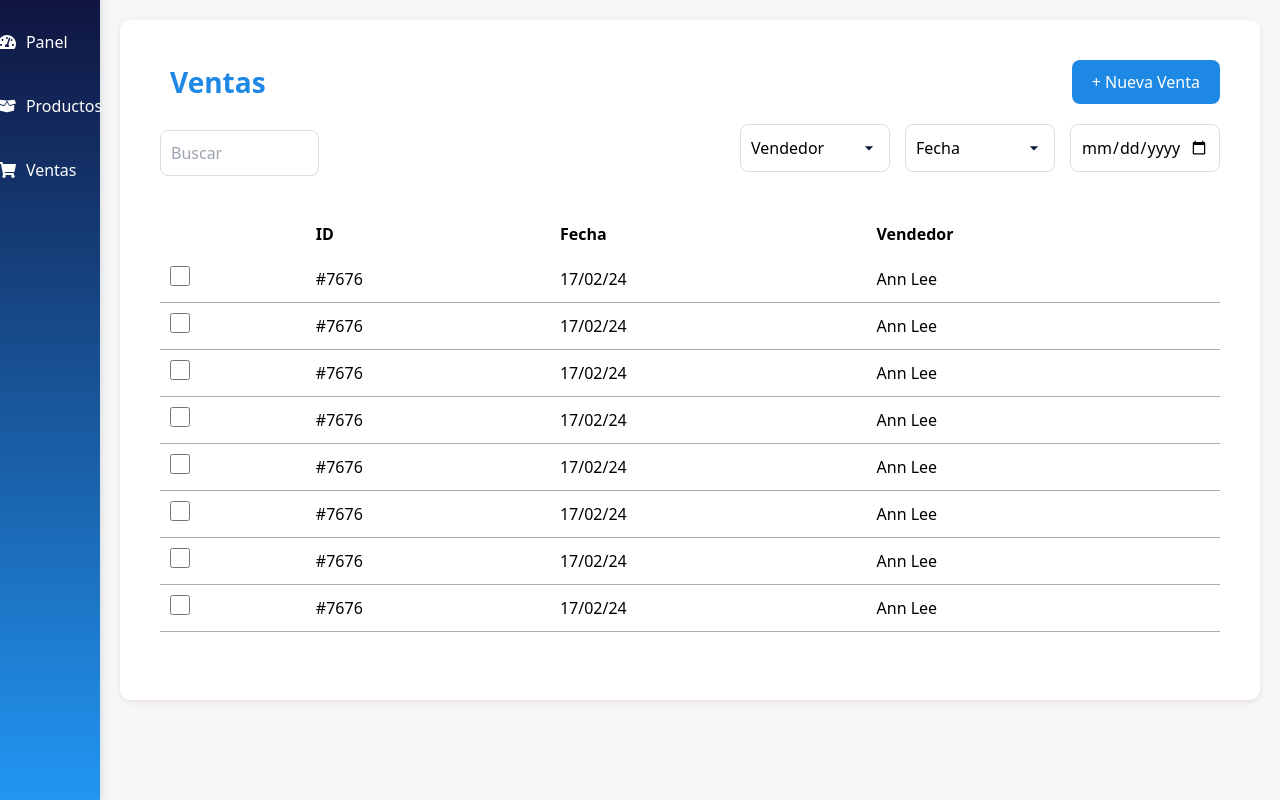
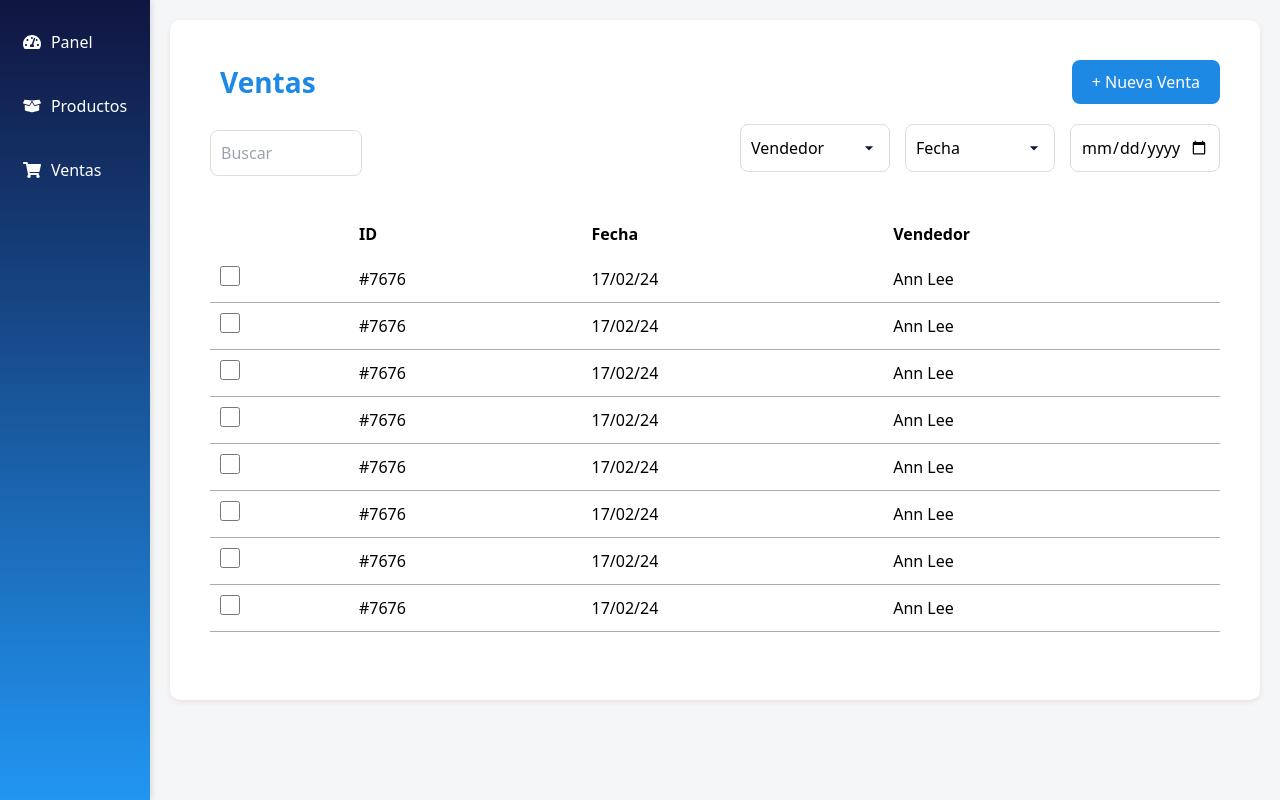
Before and after one commit to 02loveslollipop/SICCA-FORK, a React (Vite) app in the folder SICCA_Front/: page /registrarventa in a window 1280 px wide. Built offline with nearby package versions, Linux system fonts and the light colour scheme.

Commit message:
estilo menu lateral

```diff
--- a/SICCA_Front/package.json
+++ b/SICCA_Front/package.json
@@ -18,7 +18,7 @@
     "react-dom": "^18.3.1",
     "react-icons": "^5.3.0",
     "react-router-dom": "^6.27.0",
-    "sweetalert2": "^11.14.4",
+    "sweetalert2": "^11.14.5",
     "tailwindcss": "^3.4.13"
   },
   "devDependencies": {
--- a/SICCA_Front/src/styles/MenuLateral.css
+++ b/SICCA_Front/src/styles/MenuLateral.css
@@ -1,6 +1,6 @@
   /* Estilo general del menú lateral */
   .menu-lateral {
-    width: 100px;
+    width: 150px;
     height: 100vh;
     background: linear-gradient(to bottom, #101540, #2196F3);
     color: white;
```
Also changed, not shown: 1 other file (tests, documents, lock files or other folders).
